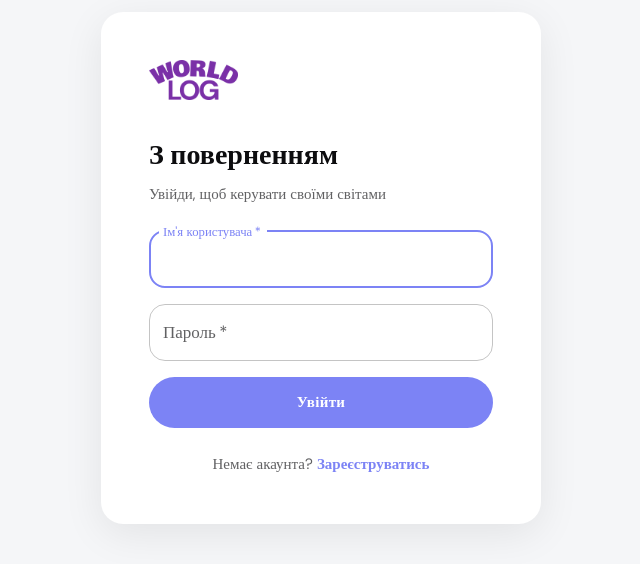
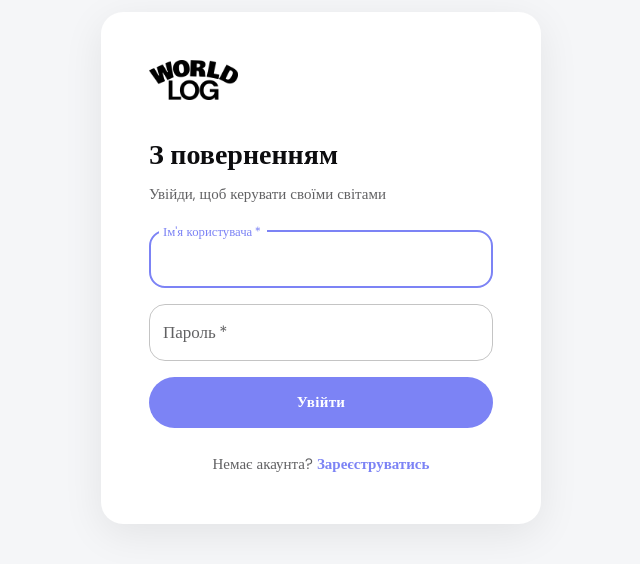
Before and after one commit to ttjelky/Worldlog, a React (Vite) app in the folder frontend/: page /login in a window 1280 px wide. Shown: the part 132-696 px from the top of the page, without its empty margins (319-959 px from the left). Built offline with nearby package versions, Linux system fonts and the light colour scheme; no server answers.

Commit message:
logo purple only on dashboard navbar via variant prop

```diff
--- a/frontend/src/shared/components/Logo/Logo.jsx
+++ b/frontend/src/shared/components/Logo/Logo.jsx
@@ -1,7 +1,8 @@
 import styles from './Logo.module.css'
 
-export default function Logo({ onClick }) {
+export default function Logo({ onClick, variant }) {
   const rootClass = onClick ? `${styles.root} ${styles.rootInteractive}` : styles.root
+  const imgClass = variant === 'dark' ? `${styles.logoImg} ${styles.logoImgDark}` : styles.logoImg
 
   return (
     <div
@@ -10,7 +11,7 @@ export default function Logo({ onClick }) {
       role={onClick ? 'button' : undefined}
       tabIndex={onClick ? 0 : undefined}
     >
-      <img src="/worldlog-logo.png" alt="WorldLog" className={styles.logoImg} />
+      <img src="/worldlog-logo.png" alt="WorldLog" className={imgClass} />
     </div>
   )
 }
--- a/frontend/src/shared/components/Logo/Logo.module.css
+++ b/frontend/src/shared/components/Logo/Logo.module.css
@@ -12,5 +12,8 @@
   height: 40px;
   width: auto;
   display: block;
+}
+
+.logoImgDark {
   filter: invert(23%) sepia(50%) saturate(2800%) hue-rotate(260deg) brightness(90%) contrast(95%);
 }
--- a/frontend/src/shared/components/Navbar/Navbar.jsx
+++ b/frontend/src/shared/components/Navbar/Navbar.jsx
@@ -22,7 +22,7 @@ export default function Navbar({ activePage, onNavigate }) {
   return (
     <nav className={styles.navbar}>
       <div className={styles.navGroup}>
-        <Logo onClick={() => onNavigate('home')} />
+        <Logo onClick={() => onNavigate('home')} variant="dark" />
 
         <div className={styles.navLinks} role="tablist" aria-label="Розділи">
           {NAV_ITEMS.map((item) => (
```
